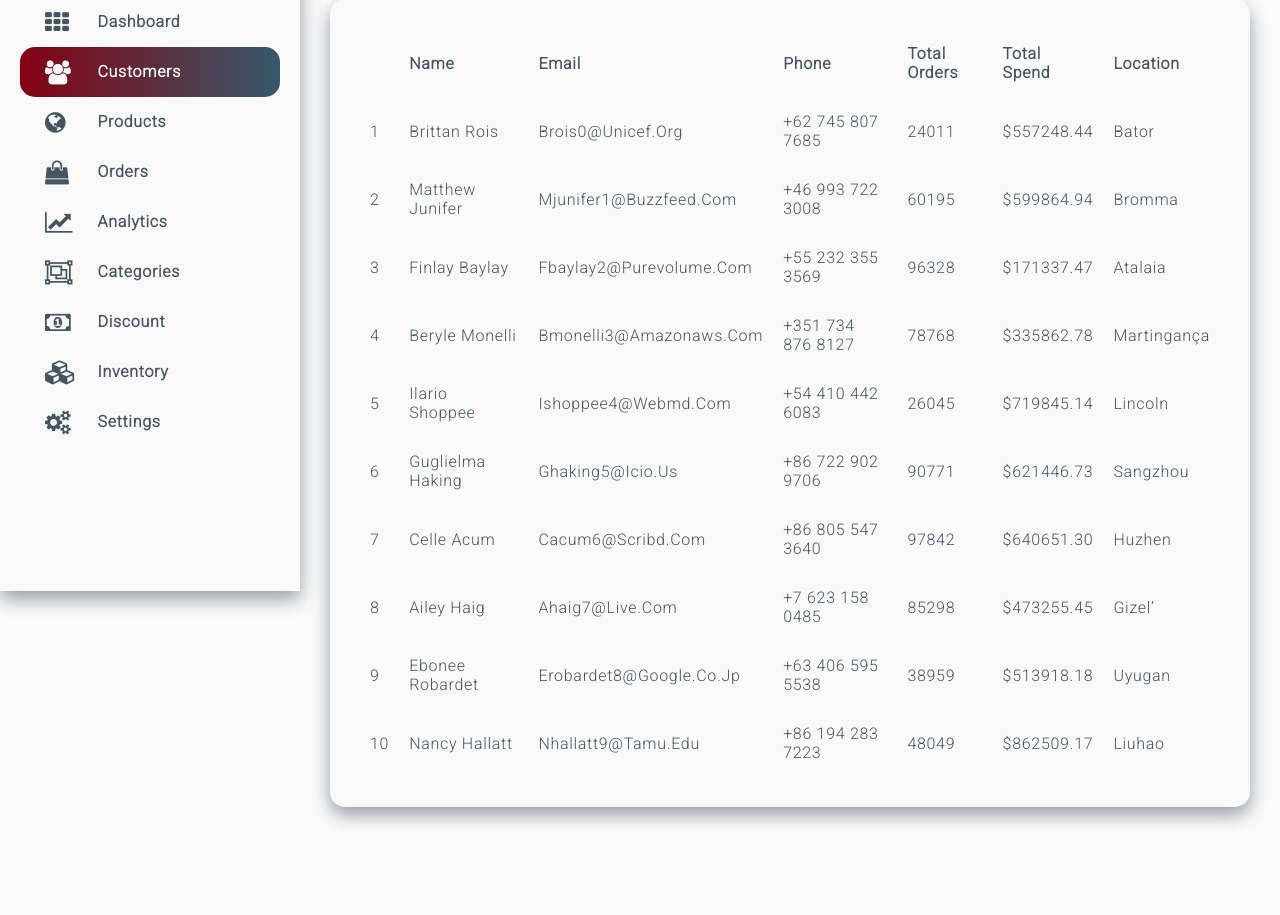
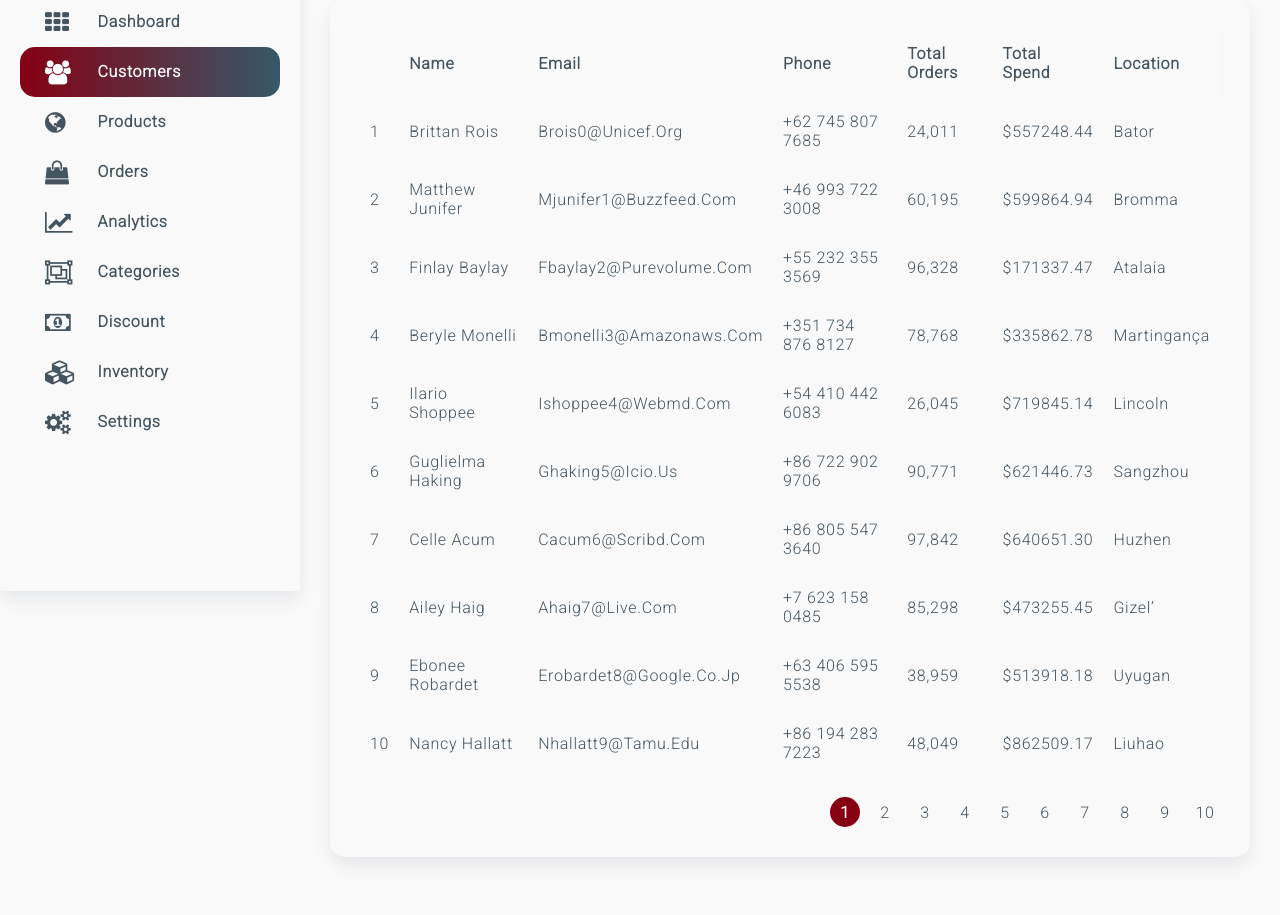
Before and after one commit to chrisalee/react_adminDashboard, a React app in the folder client/: page /customers in a window 1280 px wide. Shown: the part 209-1124 px from the top of the page. Before the commit the page ends 1076 px from the top, so only its background shows below. Built offline with nearby package versions, Linux system fonts and the light colour scheme.

Commit message:
finished pagination and customer page

```diff
--- a/client/src/components/table/Table.css
+++ b/client/src/components/table/Table.css
@@ -26,3 +26,36 @@ tbody > tr:hover{
     background-color: var(--main-color);
     color: var(--txt-white);
 }
+
+.table__pagination {
+    display: flex;
+    width: 100%;
+    justify-content: flex-end;
+    align-items: center;
+    margin-top: 20px;
+}
+
+.table__pagination-item ~ .table__pagination-item {
+    margin-left: 10px;
+}
+
+.table__pagination-item {
+    width: 30px;
+    height: 30px;
+    border-radius: 50%;
+    display: flex;
+    align-items: center;
+    justify-content: center;
+    cursor: pointer;
+}
+
+.table__pagination-item.active, .table__pagination-item.active:hover {
+    background-color: var(--main-color);
+    color: var(--txt-white);
+    font-weight: 600;
+}
+
+.table__pagination-item:hover {
+    color: var(--txt-white);
+    background-color: var(--second-color);
+}
--- a/client/src/components/table/Table.js
+++ b/client/src/components/table/Table.js
@@ -1,47 +1,65 @@
-import React, { useState } from 'react';
-import './Table.css';
-// import Customers from '../../assets/JsonData/customer-list.json';
+import React, { useState } from "react";
+import "./Table.css";
 
 const Table = (props) => {
 
-    const initailDataShow = props.limit && props.bodyData ? props.bodyData.slice(0, Number(props.limit)) : props.bodyData;
+  const initailDataShow =
+    props.limit && props.bodyData
+      ? props.bodyData.slice(0, Number(props.limit))
+      : props.bodyData;
   const [dataShow, setDataShow] = useState(initailDataShow);
 
   let pages = 1;
   let range = [];
-    if(props.limit !== undefined) {
+  if (props.limit !== undefined) {
     let page = Math.floor(props.bodyData.length / Number(props.limit));
-        pages = props.bodyData.length & Number(props.limit) === 0 ? page : page + 1;
-        range = [...Array(pages).keys()]
-    }
+    pages = props.bodyData.length % Number(props.limit) === 0 ? page : page + 1;
+    range = [...Array(pages).keys()];
+  };
+
+  const [currentPage, setCurrentPage] = useState(0);
+  const selectPage = page => {
+    const start = Number(props.limit) * (page);
+    const end = start + Number(props.limit);
+    setDataShow(props.bodyData.slice(start, end));
+    setCurrentPage(page);
+  };
 
   return (
-        <div className='table-wrapper'>
+    <div>
+      <div className="table-wrapper">
         <table>
-                {
-                    props.headData && props.renderHead ? (
+          {props.headData && props.renderHead ? (
             <thead>
               <tr>
-                                {
-                                    props.headData.map((item, index) => props.renderHead(item, index))
-                                }
+                {props.headData.map((item, index) =>
+                  props.renderHead(item, index)
+                )}
               </tr>
             </thead>
+          ) : null}
+          {props.bodyData && props.renderBody ? (
+            <tbody>
+              {dataShow.map((item, index) => props.renderBody(item, index))}
+            </tbody>
+          ) : null}
+        </table>
+      </div>
+      {
+        pages > 1 ? (
+          <div className="table__pagination">
+            {
+              range.map((item, index) => (
+                <div key={index} className={`table__pagination-item ${currentPage === index ? 'active' : ''}`} onClick={() => selectPage(index)}>
+                  {item + 1}
+                </div>
+              ))
+            }
+          </div>
         ) : null
       }
-                {
-                    props.bodyData && props.renderBody ? (
-                        <tbody>
-                            {
-                                dataShow.map((item, index) => props.renderBody(item, index))
-                            }
-                        </tbody>
-                    ) : null
-                }
-            </table>
-
     </div>
-    )
-}
+  );
+};
 
 export default Table;
--- a/client/src/index.css
+++ b/client/src/index.css
@@ -7,7 +7,17 @@
   --txt-white: #ffffff;
   --main-color: #860012;
   --second-color: #355969;
-  --box-shadow: rgba(149, 157, 165, 2) 0px 8px 18px;
+  --box-shadow: rgba(149, 157, 165, .2) 0px 8px 18px;
+
+  --main-bg-light: #ffffff;
+  --second-bg-light: #fafafb;
+  --txt-color-light: #455560;
+  --box-shadow-light: rgba(149, 157, 165, .2) 0px 8px 18px;
+
+  --main-bg-dark: #2d2d2d;
+  --second-bg-dark: #202020;
+  --txt-color-dark: #bbbbbb;
+  --box-shadow-dark: rgba(0, 0, 0, .2) 0px 5px 10px;
 
   --main-color-red: #ff0022;
   --second-color-red: #a02121;
--- a/client/src/pages/Customers.js
+++ b/client/src/pages/Customers.js
@@ -19,8 +19,8 @@ const renderBody = (item, index) => (
     <td>{item.name}</td>
     <td>{item.email}</td>
     <td>{item.phone}</td>
-    <td>{item.total_orders}</td>
-    <td>{item.total_spend}</td>
+    <td>{item.total_orders.toLocaleString("en-US")}</td>
+    <td>{item.total_spend.toLocaleString("en-US")}</td>
     <td>{item.location}</td>
   </tr>
 );
```
Lines whose indentation alone changed are shown as unchanged.
